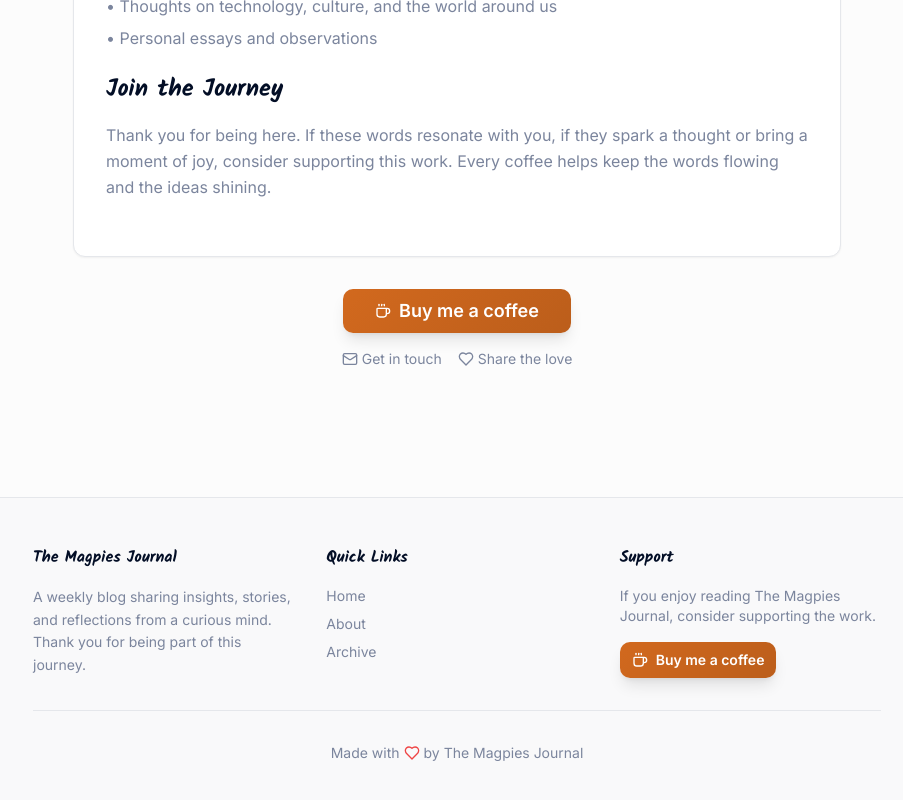
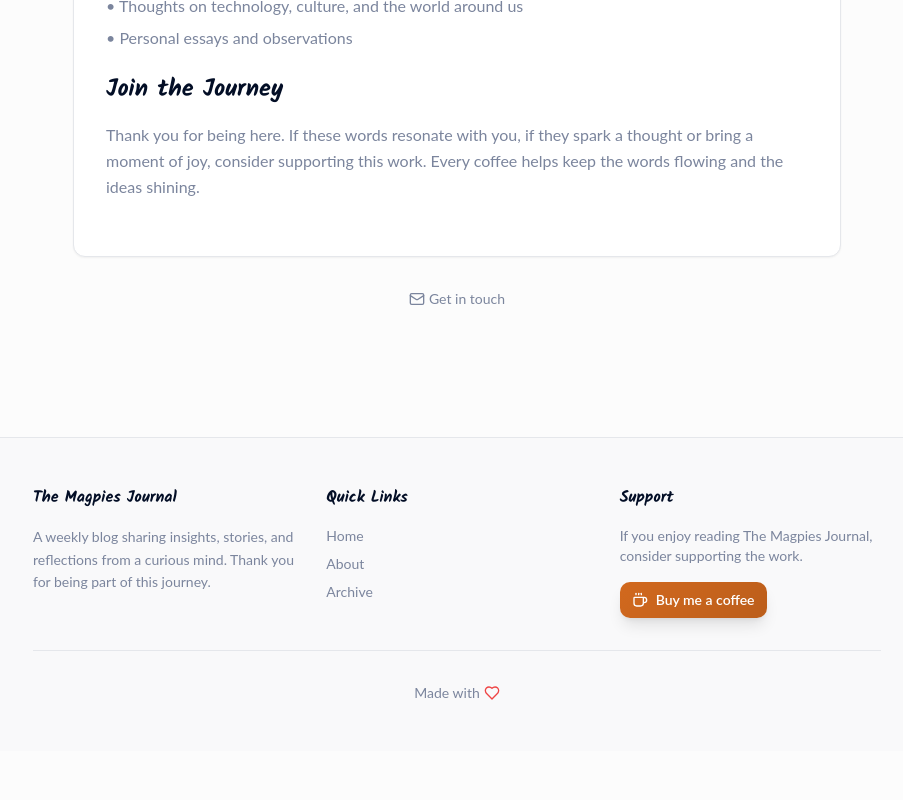
Before and after one commit to chiaracaprasi/TheMagpiesJournal, a React (Vite) app: page /about in a window 1280 px wide. Shown: the part 606-1406 px from the top of the page, without its empty margins (183-1086 px from the left). After the commit the page ends 1357 px from the top, so only its background shows below. Built offline with nearby package versions, Linux system fonts and the light colour scheme.

Commit message:
wip - update footer, remove BMC button and badge

```diff
--- a/src/components/Footer.tsx
+++ b/src/components/Footer.tsx
@@ -49,7 +49,7 @@ const Footer = () => {
 
         <div className="border-t border-border mt-8 pt-8 text-center">
           <p className="text-muted-foreground text-sm flex items-center justify-center gap-1">
-            Made with <Heart className="w-4 h-4 text-red-500" /> by The Magpies Journal
+            Made with <Heart className="w-4 h-4 text-red-500" />
           </p>
         </div>
       </div>
--- a/src/index.css
+++ b/src/index.css
@@ -57,7 +57,7 @@
 
     /* Typography */
     --font-heading: 'Kalam', cursive;
-    --font-body: 'Inter', system-ui, sans-serif;
+    --font-body: 'Lato', system-ui, sans-serif;
 
     /* Border radius */
     --radius: 0.75rem;
--- a/src/pages/About.tsx
+++ b/src/pages/About.tsx
@@ -49,20 +49,20 @@ const About = () => {
             </Card>
 
             <div className="text-center space-y-4">
-              <Button variant="coffee" size="lg" className="text-lg px-8 py-3">
+              {/* <Button variant="coffee" size="lg" className="text-lg px-8 py-3">
                 <Coffee className="w-5 h-5" />
                 Buy me a coffee
               </Button>
-
+               */}
               <div className="flex items-center justify-center gap-4 text-sm text-muted-foreground">
                 <div className="flex items-center gap-1">
                   <Mail className="w-4 h-4" />
                   Get in touch
                 </div>
-                <div className="flex items-center gap-1">
+                {/* <div className="flex items-center gap-1">
                   <Heart className="w-4 h-4" />
                   Share the love
-                </div>
+                </div> */}
               </div>
             </div>
           </div>
--- a/src/pages/BlogPostPage.tsx
+++ b/src/pages/BlogPostPage.tsx
@@ -34,7 +34,7 @@ const blogPosts = {
 
       <p>If you enjoy what you read here, consider supporting this work with a coffee. It means the world to me and helps keep the words flowing.</p>
     `,
-    date: "March 15, 2024",
+    date: "Aug 8, 2025",
     readTime: "5 min read",
     category: "Welcome"
   },
@@ -127,7 +127,7 @@ const BlogPostPage = () => {
               />
             </Card>
 
-            <div className="text-center border-t border-border pt-8">
+            {/* <div className="text-center border-t border-border pt-8">
               <p className="text-muted-foreground mb-4">
                 Enjoyed this post? Support The Magpies Journal with a coffee.
               </p>
@@ -135,7 +135,7 @@ const BlogPostPage = () => {
                 <Coffee className="w-5 h-5" />
                 Buy me a coffee
               </Button>
-            </div>
+            </div> */}
           </div>
         </article>
       </main>
--- a/vite.config.ts
+++ b/vite.config.ts
@@ -1,7 +1,7 @@
 import { defineConfig } from "vite";
 import react from "@vitejs/plugin-react-swc";
 import path from "path";
-import { componentTagger } from "lovable-tagger";
+// import { componentTagger } from "lovable-tagger";
 
 // https://vitejs.dev/config/
 export default defineConfig(({ mode }) => ({
@@ -11,8 +11,8 @@ export default defineConfig(({ mode }) => ({
   },
   plugins: [
     react(),
-    mode === 'development' &&
-    componentTagger(),
+    // mode === 'development' &&
+    // // componentTagger(),// lovable bade?
   ].filter(Boolean),
   resolve: {
     alias: {
```
Also changed, not shown: 1 other file (tests, documents, lock files or other folders).
